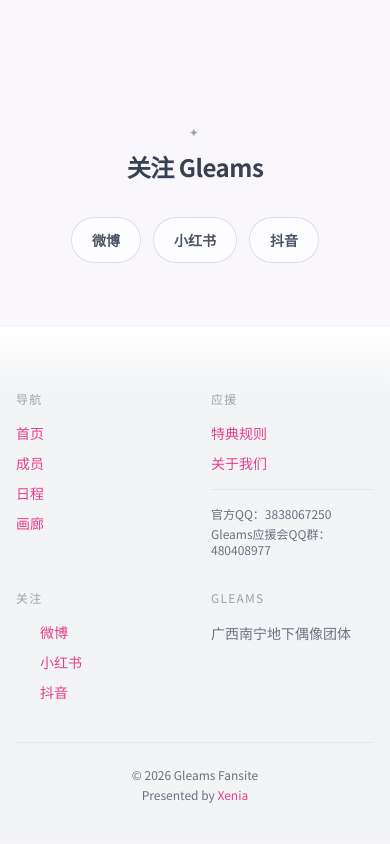
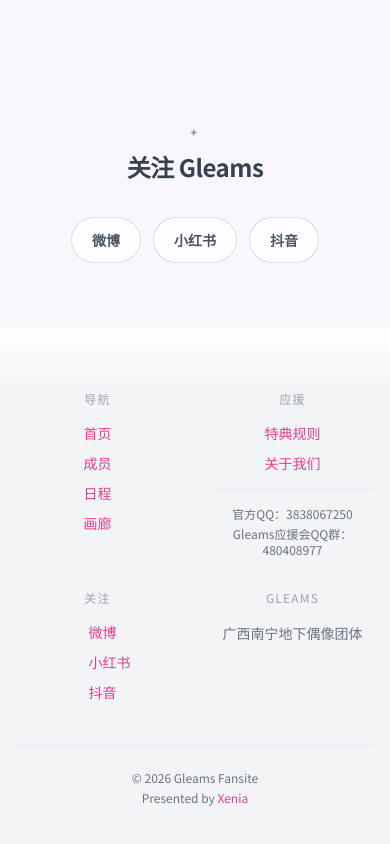
Before and after one commit to Xenia0922/gleams-fansite, an Astro site: page / in a window 390 px wide. Shown: the part 2398-3242 px from the top of the page. Built offline with nearby package versions, Linux system fonts and the light colour scheme; Astro itself is replaced by a stand-in of ours.

Commit message:
fix: 尾栏移动端居中+桌面端左对齐；清理冗余dark类

```diff
--- a/src/components/Footer.astro
+++ b/src/components/Footer.astro
@@ -3,11 +3,10 @@ import site from '../data/site.json';
 ---
 
 <footer class="bg-gray-100 dark:bg-gray-950 text-gray-700 dark:text-gray-300">
-  <!-- 渐变过渡 -->
   <div class="h-16 bg-gradient-to-b from-white dark:from-gray-950 to-gray-100 dark:to-gray-950"></div>
 
   <div class="max-w-7xl mx-auto px-4 pb-10">
-    <div class="grid grid-cols-2 md:grid-cols-4 gap-8">
+    <div class="grid grid-cols-2 md:grid-cols-4 gap-8 text-center md:text-left">
       <div>
         <h4 class="text-xs tracking-widest text-gray-400 dark:text-gray-500 uppercase mb-4">导航</h4>
         <div class="space-y-2.5">
@@ -32,7 +31,7 @@ import site from '../data/site.json';
 
       <div>
         <h4 class="text-xs tracking-widest text-gray-400 dark:text-gray-500 uppercase mb-4">关注</h4>
-        <div class="space-y-2.5">
+        <div class="space-y-2.5 inline-block text-left">
           <a href={site.weibo} target="_blank" rel="noopener" class="flex items-center gap-2 text-sm text-gray-500 dark:text-gray-400 hover:text-pink-500 dark:hover:text-pink-400 transition-colors">
             <img src="/icon-weibo.png" alt="" class="w-4 h-4" /> 微博
           </a>
@@ -47,13 +46,13 @@ import site from '../data/site.json';
 
       <div>
         <h4 class="text-xs tracking-widest text-gray-400 dark:text-gray-500 uppercase mb-4">{site.name}</h4>
-        <p class="text-sm text-gray-500 dark:text-gray-400 dark:text-gray-500 leading-relaxed">{site.subtitle}</p>
+        <p class="text-sm text-gray-500 dark:text-gray-400 leading-relaxed">{site.subtitle}</p>
       </div>
     </div>
 
     <div class="mt-10 pt-6 border-t border-gray-200 dark:border-gray-800 text-center text-xs text-gray-500 dark:text-gray-400 space-y-1">
       <p>&copy; 2026 {site.name} Fansite</p>
-      <p>Presented by <a href="https://github.com/Xenia0922" class="text-gray-500 dark:text-gray-400 dark:text-gray-500 hover:text-pink-400 transition-colors">Xenia</a></p>
+      <p>Presented by <a href="https://github.com/Xenia0922" class="text-gray-500 dark:text-gray-400 hover:text-pink-400 transition-colors">Xenia</a></p>
     </div>
   </div>
 </footer>
```
